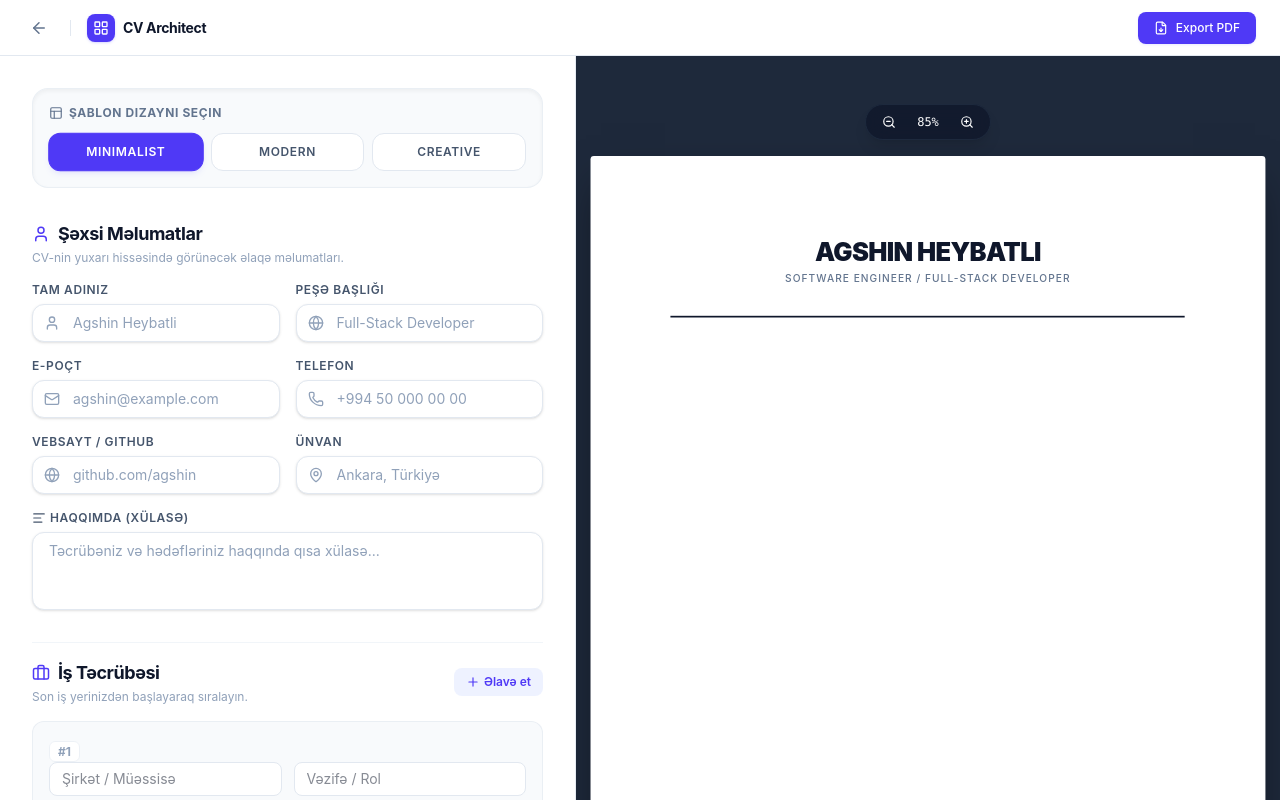
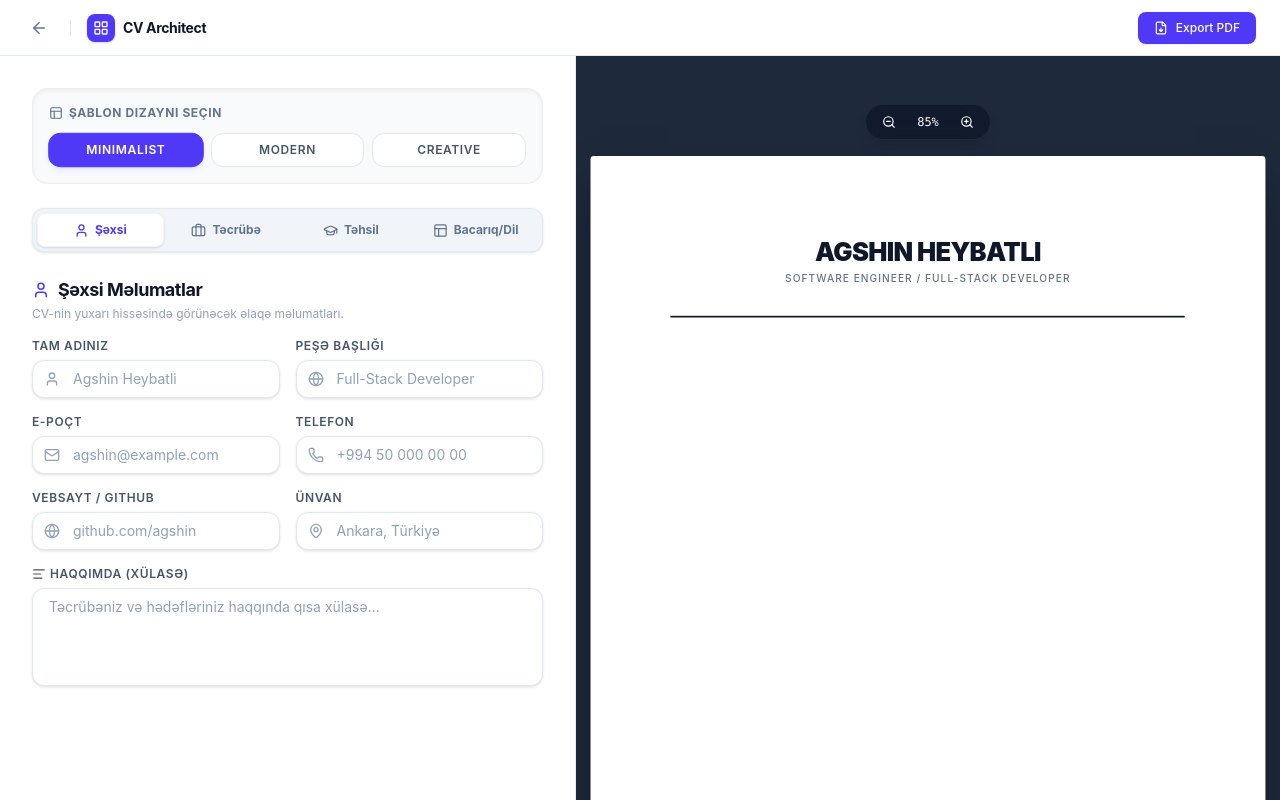
Before and after one commit to 4gshin/cv-architect, a React (Vite) app: page /builder in a window 1280 px wide. Built offline with nearby package versions, Linux system fonts and the light colour scheme.

Commit message:
Implement dynamic tab navigation

```diff
--- a/src/components/FormSection.jsx
+++ b/src/components/FormSection.jsx
@@ -1,4 +1,4 @@
-import { useContext } from 'react';
+import { useContext, useState } from 'react';
 import { CVContext } from '../context/CVContext';
 import { User, Mail, Phone, Globe, MapPin, AlignLeft, Layout, Briefcase, GraduationCap, Plus, Trash2, Calendar } from 'lucide-react';
 
@@ -6,6 +6,16 @@ export default function FormSection() {
   const { cvData, updatePersonalInfo, template, setTemplate, setCvData } = useContext(CVContext);
 
   const { personalInfo, experience = [], education = [], skills = [], languages = [] } = cvData || {};
+
+  // --- Aktiv Tabı İdarə Edən State ---
+  const [activeTab, setActiveTab] = useState('personal');
+
+  const tabs = [
+    { id: 'personal', label: 'Şəxsi', icon: <User size={15} /> },
+    { id: 'experience', label: 'Təcrübə', icon: <Briefcase size={15} /> },
+    { id: 'education', label: 'Təhsil', icon: <GraduationCap size={15} /> },
+    { id: 'skills', label: 'Bacarıq/Dil', icon: <Layout size={15} /> }
+  ];
 
   const inputFields = [
     { label: 'Tam Adınız', field: 'fullName', icon: <User size={16} />, placeholder: 'Agshin Heybatli' },
@@ -79,7 +89,6 @@ export default function FormSection() {
     }));
   };
 
-  // Klaviaturadan ancaq rəqəm, silmə, ox işarələri və tireyə icazə veririk, hərfləri bloklayırıq
   const handleDateKeyDown = (e) => {
     const allowedKeys = ['Backspace', 'Delete', 'ArrowLeft', 'ArrowRight', 'Tab', 'Enter'];
     if (allowedKeys.includes(e.key) || /^[0-9-]$/.test(e.key)) {
@@ -88,7 +97,6 @@ export default function FormSection() {
     e.preventDefault();
   };
 
-  // Klikləyəndə təqvimi dərhal açan funksiyanı qoruyuruq
   const openCalendarPicker = (e) => {
     if (e.target.showPicker) {
       try {
@@ -100,7 +108,7 @@ export default function FormSection() {
   };
 
   return (
-    <div className="space-y-8 max-w-xl mx-auto pb-12">
+    <div className="space-y-6 max-w-xl mx-auto pb-12">
 
       {/* 0. Şablon Seçim Paneli */}
       <div className="bg-slate-50 p-4 rounded-2xl border border-slate-200/60 shadow-inner">
@@ -114,7 +122,7 @@ export default function FormSection() {
               key={t}
               type="button"
               onClick={() => setTemplate(t)}
-              className={`py-2.5 px-3 rounded-xl text-xs font-semibold uppercase tracking-wider border capitalize transition-all cursor-pointer ${
+              className={`py-2 px-3 rounded-xl text-xs font-semibold uppercase tracking-wider border capitalize transition-all cursor-pointer ${
                 template === t
                   ? 'bg-indigo-600 text-white border-indigo-600 shadow-md shadow-indigo-500/10 scale-[1.01]'
                   : 'bg-white text-slate-600 border-slate-200 hover:bg-slate-100'
@@ -126,8 +134,30 @@ export default function FormSection() {
         </div>
       </div>
 
-      {/* 1. Şəxsi Məlumatlar */}
-      <div className="space-y-4">
+      {/* 📌 PREMIUM MINIMALIST TAB BAR PANELI */}
+      <div className="flex bg-slate-100 p-1 rounded-xl border border-slate-200/80 sticky top-0 bg-opacity-90 backdrop-blur-sm z-10 shadow-sm">
+        {tabs.map(tab => (
+          <button
+            key={tab.id}
+            type="button"
+            onClick={() => setActiveTab(tab.id)}
+            className={`flex-1 flex items-center justify-center gap-1.5 py-2 rounded-lg text-xs font-bold transition-all cursor-pointer ${
+              activeTab === tab.id
+                ? 'bg-white text-indigo-600 shadow-sm border border-slate-200/40'
+                : 'text-slate-500 hover:text-slate-700'
+            }`}
+          >
+            {tab.icon}
+            <span className="hidden sm:inline">{tab.label}</span>
+          </button>
+        ))}
+      </div>
+
+      {/* ==================== TAB CONTENT BÖLMƏLƏRİ ==================== */}
+
+      {/* 1. Şəxsi Məlumatlar Tabı */}
+      {activeTab === 'personal' && (
+        <div className="space-y-4 animate-fadeIn">
           <div>
             <h2 className="text-lg font-bold text-slate-900 tracking-tight flex items-center gap-2">
               <User className="text-indigo-600" size={18} />
@@ -160,7 +190,7 @@ export default function FormSection() {
               Haqqımda (Xülasə)
             </label>
             <textarea
-            rows={3}
+              rows={4}
               placeholder="Təcrübəniz və hədəfləriniz haqqında qısa xülasə..."
               value={personalInfo?.summary || ''}
               onChange={(e) => updatePersonalInfo('summary', e.target.value)}
@@ -168,9 +198,11 @@ export default function FormSection() {
             />
           </div>
         </div>
+      )}
 
-      {/* 2. İş Təcrübəsi Bölməsi */}
-      <div className="space-y-4 pt-4 border-t border-slate-100">
+      {/* 2. İş Təcrübəsi Tabı */}
+      {activeTab === 'experience' && (
+        <div className="space-y-4 animate-fadeIn">
           <div className="flex items-center justify-between">
             <div>
               <h2 className="text-lg font-bold text-slate-900 tracking-tight flex items-center gap-2">
@@ -218,7 +250,6 @@ export default function FormSection() {
                     className="w-full px-3 py-1.5 bg-white border border-slate-200 rounded-lg text-sm"
                   />
 
-                {/* --- TARİX SEÇİCİLƏRİ (İŞ) --- */}
                   <div className="flex flex-col gap-1">
                     <label className="text-[10px] font-semibold text-slate-500 uppercase tracking-wider">Başlama Tarixi</label>
                     <div className="relative flex items-center">
@@ -249,7 +280,7 @@ export default function FormSection() {
                   </div>
                 </div>
                 <textarea
-                rows={2}
+                  rows={3}
                   placeholder="Gördüyünüz işlər və nailiyyətlər haqqında qısa məlumat..."
                   value={exp.description || ''}
                   onChange={(e) => handleExperienceChange(exp.id, 'description', e.target.value)}
@@ -259,9 +290,11 @@ export default function FormSection() {
             ))}
           </div>
         </div>
+      )}
 
-      {/* 3. Təhsil Bölməsi */}
-      <div className="space-y-4 pt-4 border-t border-slate-100">
+      {/* 3. Təhsil Tabı */}
+      {activeTab === 'education' && (
+        <div className="space-y-4 animate-fadeIn">
           <div className="flex items-center justify-between">
             <div>
               <h2 className="text-lg font-bold text-slate-900 tracking-tight flex items-center gap-2">
@@ -309,7 +342,6 @@ export default function FormSection() {
                     className="w-full px-3 py-1.5 bg-white border border-slate-200 rounded-lg text-sm"
                   />
 
-                {/* --- TARİX SEÇİCİLƏRİ (TƏHSİL) --- */}
                   <div className="flex flex-col gap-1">
                     <label className="text-[10px] font-semibold text-slate-500 uppercase tracking-wider">Başlama Tarixi</label>
                     <div className="relative flex items-center">
@@ -343,9 +375,13 @@ export default function FormSection() {
             ))}
           </div>
         </div>
+      )}
 
-      {/* 4. Bacarıqlar (Skills) */}
-      <div className="space-y-4 pt-4 border-t border-slate-100">
+      {/* 4. Bacarıqlar və Dillər Tabı */}
+      {activeTab === 'skills' && (
+        <div className="space-y-6 animate-fadeIn">
+          {/* Bacarıqlar */}
+          <div className="space-y-4">
             <div>
               <h2 className="text-lg font-bold text-slate-900 tracking-tight flex items-center gap-2">
                 <Layout className="text-indigo-600" size={18} />
@@ -369,7 +405,7 @@ export default function FormSection() {
             </div>
           </div>
 
-      {/* 5. Xarici Dillər (Languages) */}
+          {/* Dillər */}
           <div className="space-y-4 pt-4 border-t border-slate-100">
             <div>
               <h2 className="text-lg font-bold text-slate-900 tracking-tight flex items-center gap-2">
@@ -393,6 +429,8 @@ export default function FormSection() {
               ))}
             </div>
           </div>
+        </div>
+      )}
 
     </div>
   );
```
Also changed, not shown: src/index.css (line endings or trailing spaces). Lines whose indentation alone changed are shown as unchanged.
